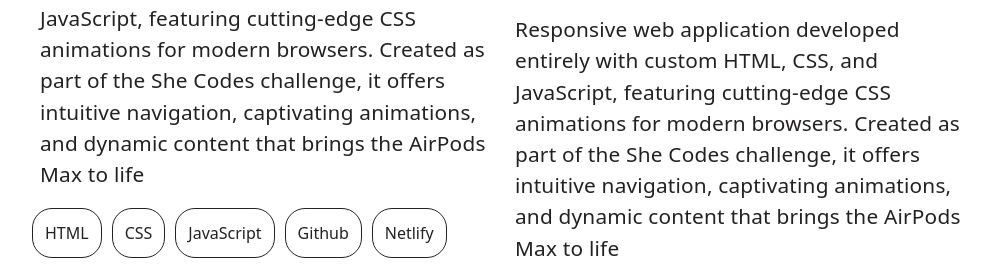
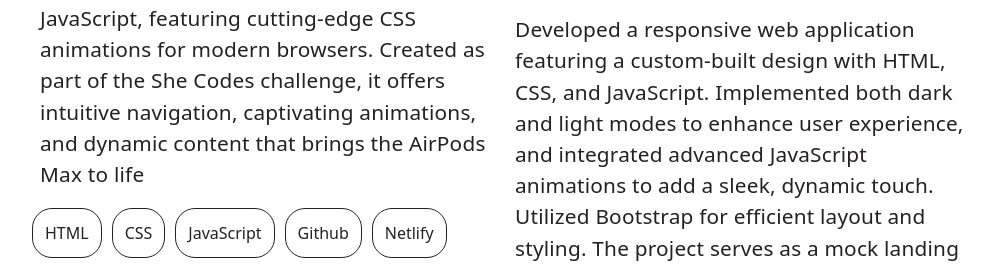
Before and after one commit to nydiasubur/front-end-portfolio, a plain HTML site: page projects.html in a window 1280 px wide. Shown: the part 862-1133 px from the top of the page, without its empty margins (99-1092 px from the left). Drawn offline with nearby package versions, Linux system fonts and the light colour scheme.

Commit message:
update the creative agency write up

```diff
--- a/projects.html
+++ b/projects.html
@@ -144,7 +144,7 @@
                     <div class="row">
                       <h2 class="text-center">Creative Agency Landing Page</h2>
                       <div class="description pt-2 m-2">
-                        Responsive web application developed entirely with custom HTML, CSS, and JavaScript, featuring cutting-edge CSS animations for modern browsers. Created as part of the She Codes challenge, it offers intuitive navigation, captivating animations, and dynamic content that brings the AirPods Max to life
+                        Developed a responsive web application featuring a custom-built design with HTML, CSS, and JavaScript. Implemented both dark and light modes to enhance user experience, and integrated advanced JavaScript animations to add a sleek, dynamic touch. Utilized Bootstrap for efficient layout and styling. The project serves as a mock landing page for a creative agency, showcasing my ability to blend functionality with aesthetic appeal.
                       </div>
                       <div class="tools-used d-flex flex-wrap">
                         <span class="tool">HTML</span>
```
